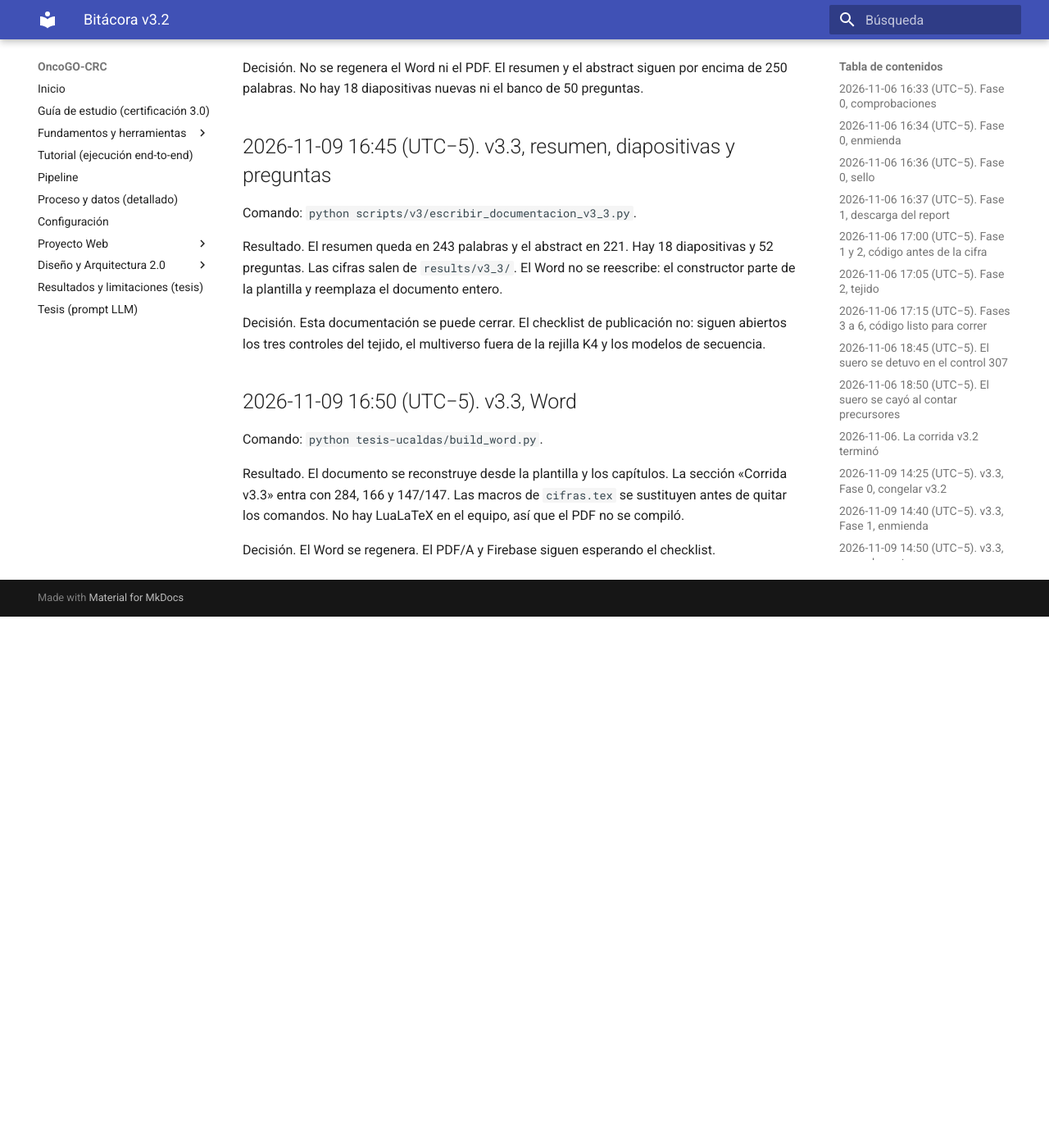
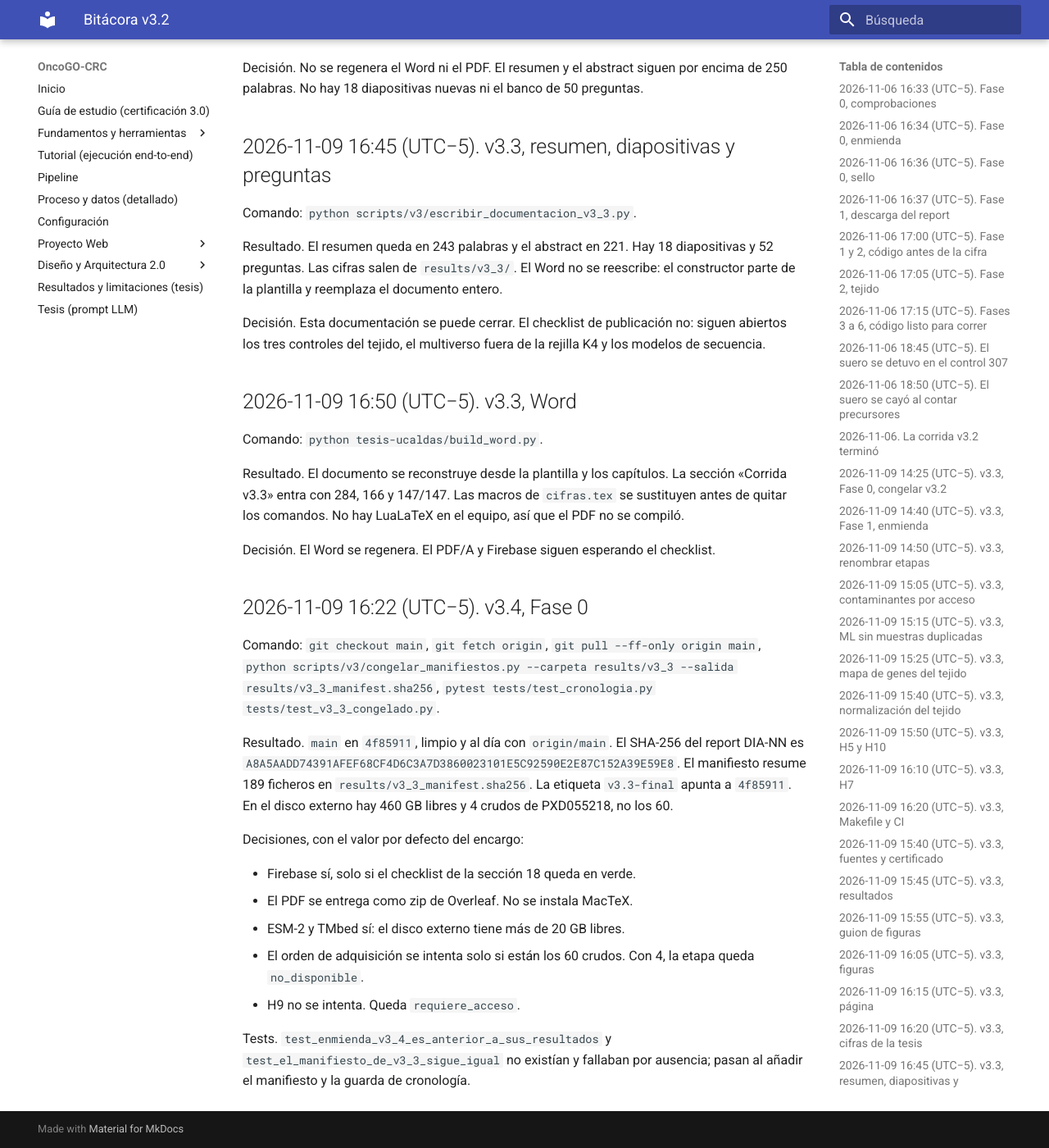
Before and after one commit to JancoDeveloper/OncoGO-CRC, an MkDocs documentation site: the page built from docs/bitacora_v3.md, in a window 1280 px wide and 1400 px high, scrolled down 8215 px. Shown: the whole window at 82% size. Built offline with MkDocs 1.6.1 and Material for MkDocs 9.7.7, drawn with Linux system fonts in a browser that asks for light colours; before the commit the page ends 8967 px from its top, so only the background shows below that.

Commit message:
chore: congelar v3.3 (manifiesto, etiqueta y cronología)
Co-authored-by: Cursor <cursoragent@cursor.com>

```diff
--- a/docs/bitacora_v3.md
+++ b/docs/bitacora_v3.md
@@ -230,3 +230,19 @@ Comando: `python tesis-ucaldas/build_word.py`.
 Resultado. El documento se reconstruye desde la plantilla y los capítulos. La sección «Corrida v3.3» entra con 284, 166 y 147/147. Las macros de `cifras.tex` se sustituyen antes de quitar los comandos. No hay LuaLaTeX en el equipo, así que el PDF no se compiló.
 
 Decisión. El Word se regenera. El PDF/A y Firebase siguen esperando el checklist.
+
+## 2026-11-09 16:22 (UTC−5). v3.4, Fase 0
+
+Comando: `git checkout main`, `git fetch origin`, `git pull --ff-only origin main`, `python scripts/v3/congelar_manifiestos.py --carpeta results/v3_3 --salida results/v3_3_manifest.sha256`, `pytest tests/test_cronologia.py tests/test_v3_3_congelado.py`.
+
+Resultado. `main` en `4f85911`, limpio y al día con `origin/main`. El SHA-256 del report DIA-NN es `A8A5AADD74391AFEF68CF4D6C3A7D3860023101E5C92590E2E87C152A39E59E8`. El manifiesto resume 189 ficheros en `results/v3_3_manifest.sha256`. La etiqueta `v3.3-final` apunta a `4f85911`. En el disco externo hay 460 GB libres y 4 crudos de PXD055218, no los 60.
+
+Decisiones, con el valor por defecto del encargo:
+
+- Firebase sí, solo si el checklist de la sección 18 queda en verde.
+- El PDF se entrega como zip de Overleaf. No se instala MacTeX.
+- ESM-2 y TMbed sí: el disco externo tiene más de 20 GB libres.
+- El orden de adquisición se intenta solo si están los 60 crudos. Con 4, la etapa queda `no_disponible`.
+- H9 no se intenta. Queda `requiere_acceso`.
+
+Tests. `test_enmienda_v3_4_es_anterior_a_sus_resultados` y `test_el_manifiesto_de_v3_3_sigue_igual` no existían y fallaban por ausencia; pasan al añadir el manifiesto y la guarda de cronología.
--- a/docs/cronologia_v3.md
+++ b/docs/cronologia_v3.md
@@ -29,3 +29,20 @@ Tres commits se publicaron fuera de la lista de prefijos del encargo. `50caef8`
 | 2026-11-09T13:14:21-05:00 | `35fad60` | feat | feat: la corrida v3.2 queda en el repositorio El encargo lo cuenta sin prefijo; el mensaje real empieza por feat. | resultados |
 | 2026-11-09T13:17:46-05:00 | `50caef8` | sin prefijo | resultados Sin prefijo, como quedó publicado. | documentación |
 | 2026-11-09T13:30:30-05:00 | `c2be8e4` | sin prefijo | update doc Sin prefijo, como quedó publicado. | código |
+
+## v3.3, del 9 de noviembre de 2026
+
+La etiqueta `v3.3-final` apunta a `4f85911`. Los resultados de suero, tejido y multiverso se sellaron en `cfdb387`. Hipótesis e informe se sellaron en `73c6ca6`. Python 3.14.3 y semilla base 20260914.
+
+La revisión del mismo día encontró tres errores de implementación que v3.4 corrige: el submuestreo de H5 no completaba ninguna repetición, las concordancias de H5 no usaban el mismo universo, y el certificado no listaba las casillas en rojo. Los controles de mucosa marcaron como falla lo que no está en el proteinGroups.
+
+Una URL `raw.githubusercontent.com/.../main/...` sirvió durante esa revisión una copia en caché de `src/oncogo_crc/v3/h5.py`, anterior al parche de H5. Cualquier comprobación contra GitHub usa el SHA del commit en la URL.
+
+La sección 0.2 del prompt v3.3 pedía parar si un control positivo del tejido fallaba. La corrida siguió después de anotar AQP8, SLC26A3 y GUCA2A, y no hizo push.
+
+| Fecha | Commit | Prefijo | Qué cambió |
+|---|---|---|---|
+| 2026-11-09T14:28:04-05:00 | `a07dcd7` | chore | congelar v3.2 |
+| 2026-11-09T14:29:09-05:00 | `0edf54a` | prereg | enmienda v3.3 |
+| 2026-11-09T15:41:09-05:00 | `f8057c6` | feat | resultados v3.3 |
+| 2026-11-09T15:51:38-05:00 | `4f85911` | tesis | Word regenerado. Etiqueta v3.3-final |
```
Also changed, not shown: 4 other files.
